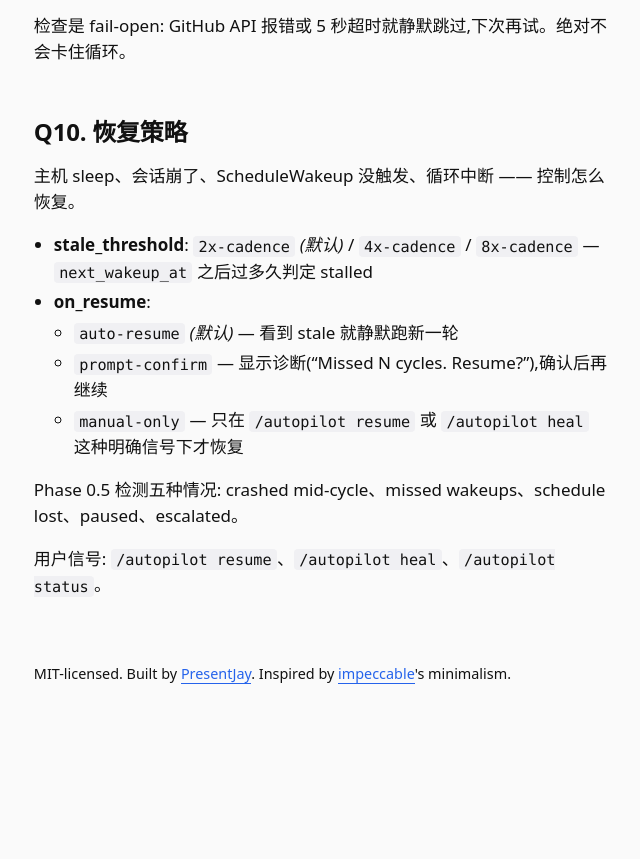
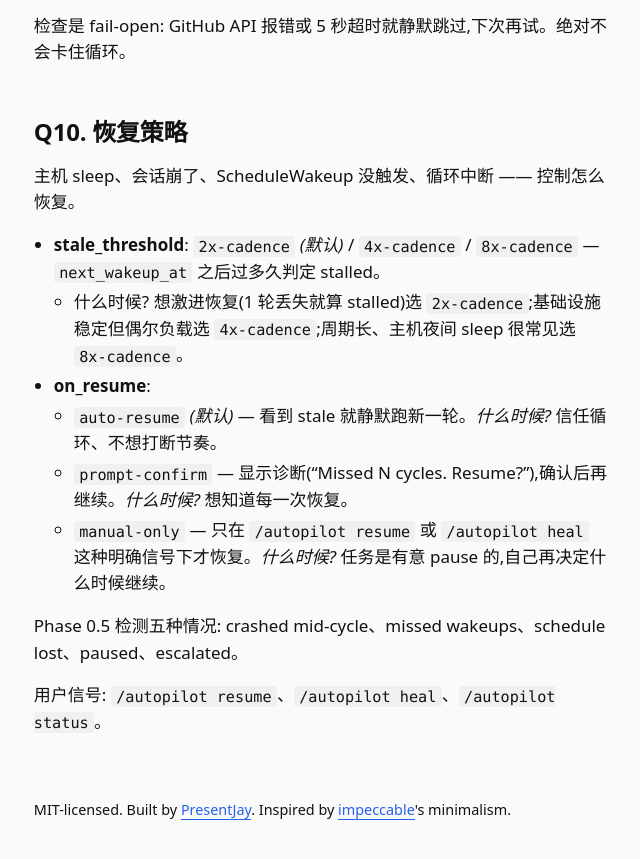
Before and after one commit to PresentJay/autopilot-skills, a Jekyll site: the page built from docs/zh/mission-schema.md, in a window 1280 px wide and 900 px high, scrolled down 2809 px. Shown: the top 859 px of the window, without its empty margins (319-959 px from the left). Built offline with Jekyll 4.4.1, drawn with Linux system fonts in a browser that asks for light colours; before the commit the page ends 3574 px from its top, so only the background shows below that.

Commit message:
auto(I18N-006): Q10 resume policy — add 'when to choose' per option (4 langs)

```diff
--- a/docs/zh/mission-schema.md
+++ b/docs/zh/mission-schema.md
@@ -85,11 +85,12 @@ title: 任务结构
 
 主机 sleep、会话崩了、ScheduleWakeup 没触发、循环中断 —— 控制怎么恢复。
 
-- **stale_threshold**: `2x-cadence` *(默认)* / `4x-cadence` / `8x-cadence` — `next_wakeup_at` 之后过多久判定 stalled
+- **stale_threshold**: `2x-cadence` *(默认)* / `4x-cadence` / `8x-cadence` — `next_wakeup_at` 之后过多久判定 stalled。
+  - 什么时候? 想激进恢复(1 轮丢失就算 stalled)选 `2x-cadence`;基础设施稳定但偶尔负载选 `4x-cadence`;周期长、主机夜间 sleep 很常见选 `8x-cadence`。
 - **on_resume**:
-  - `auto-resume` *(默认)* — 看到 stale 就静默跑新一轮
-  - `prompt-confirm` — 显示诊断("Missed N cycles. Resume?"),确认后再继续
-  - `manual-only` — 只在 `/autopilot resume` 或 `/autopilot heal` 这种明确信号下才恢复
+  - `auto-resume` *(默认)* — 看到 stale 就静默跑新一轮。*什么时候?* 信任循环、不想打断节奏。
+  - `prompt-confirm` — 显示诊断("Missed N cycles. Resume?"),确认后再继续。*什么时候?* 想知道每一次恢复。
+  - `manual-only` — 只在 `/autopilot resume` 或 `/autopilot heal` 这种明确信号下才恢复。*什么时候?* 任务是有意 pause 的,自己再决定什么时候继续。
 
 Phase 0.5 检测五种情况: crashed mid-cycle、missed wakeups、schedule lost、paused、escalated。
 
```
Also changed, not shown: docs/ja/mission-schema.md (+5 -4 lines), docs/ko/mission-schema.md (+5 -4 lines), docs/mission-schema.md (+5 -4 lines).
